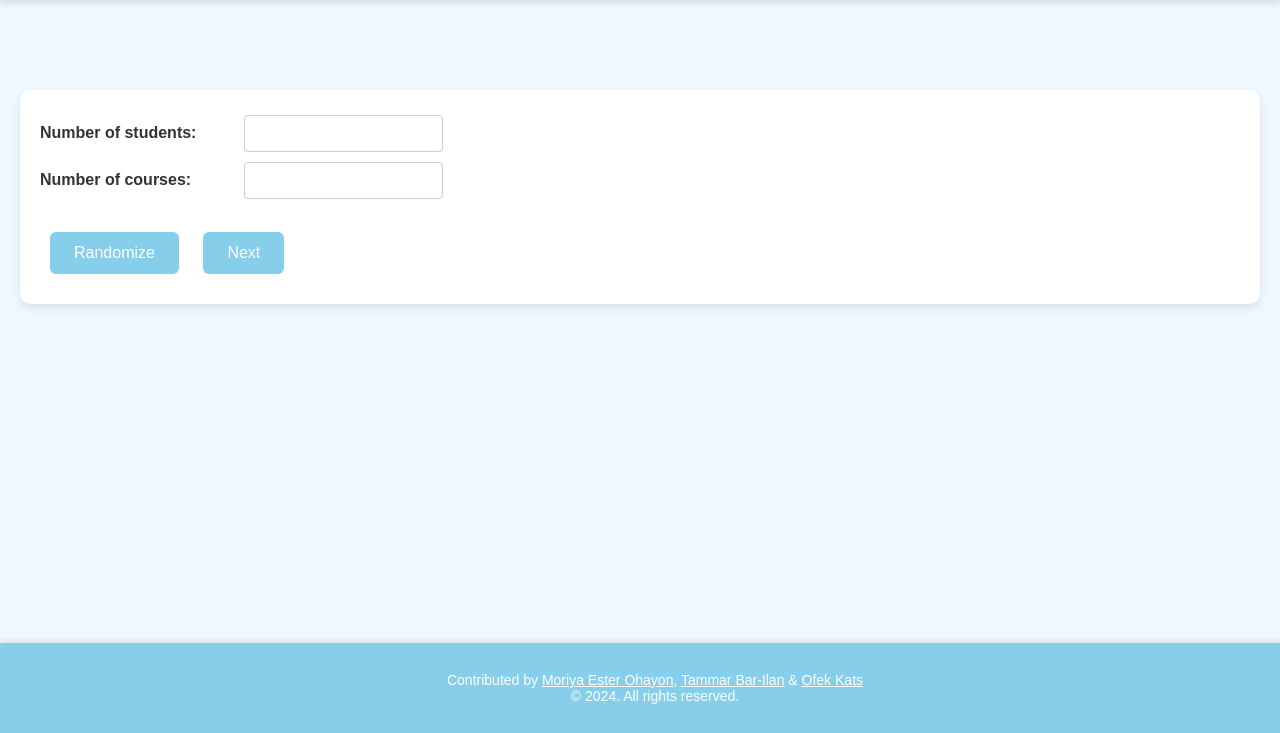
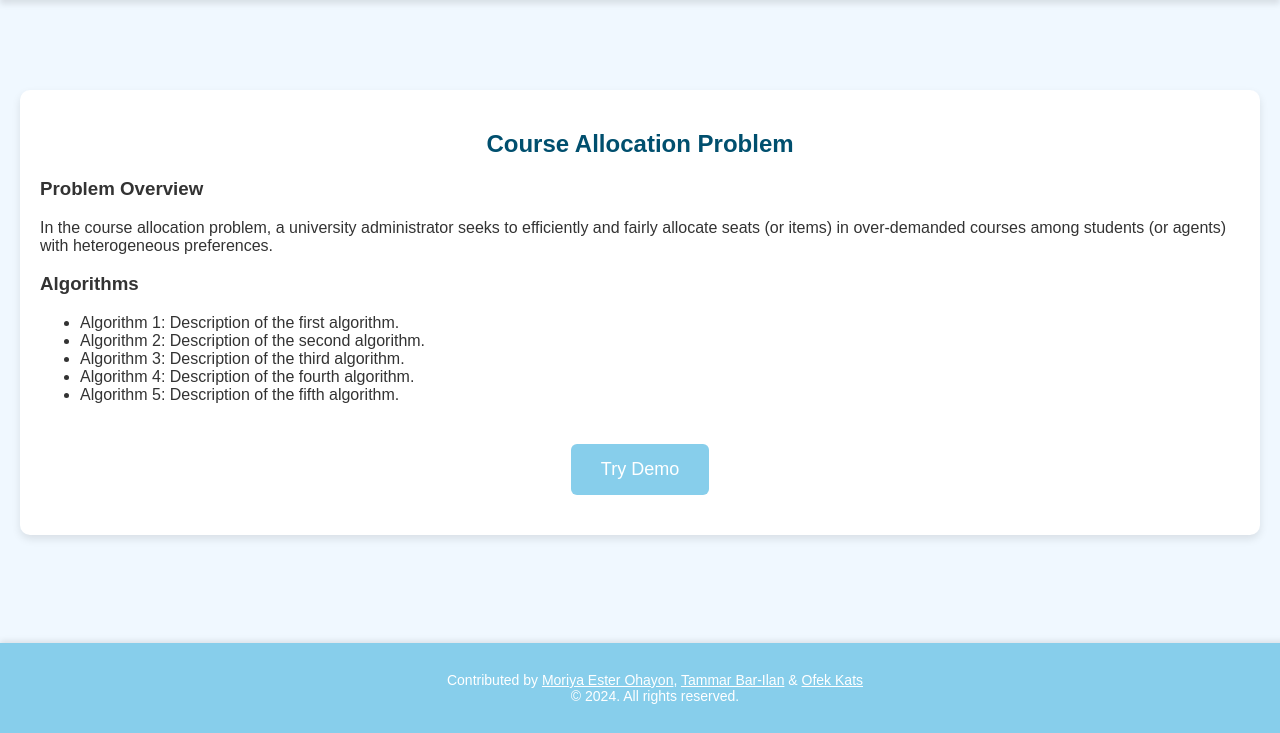
Before and after one commit to Final-Project-fairpyx/website, a Flask app: page / in a window 1280 px wide. Shown: the part 67-800 px from the top of the page. Run offline with Flask 3, Linux system fonts and the light colour scheme.

Commit message:
info page in homepage

```diff
--- a/frontend/static/style.css
+++ b/frontend/static/style.css
@@ -126,6 +126,33 @@ button {
     border-radius: 6px;
     cursor: pointer;
 }
+
+/* Ensure the button looks consistent with others */
+.button {
+    background-color: #87ceeb;
+    color: #fff;
+    border: none;
+    padding: 15px 30px; /* Increase padding for larger button */
+    text-align: center;
+    text-decoration: none;
+    display: inline-block;
+    font-size: 18px; /* Increase font size */
+    margin: 20px auto; /* Center button with margin */
+    cursor: pointer;
+    border-radius: 6px;
+    transition: background-color 0.3s ease; /* Smooth transition for hover effect */
+}
+
+.button:hover {
+    background-color: #004f6e; /* Darker blue for hover effect */
+}
+
+/* Center the button in its container */
+.button-container {
+    text-align: center; /* Center text within container */
+    margin-top: 20px; /* Space above the container */
+}
+
 
 button:hover {
     background-color: #4682b4; /* Slightly darker blue */
--- a/frontend/templates/index.html
+++ b/frontend/templates/index.html
@@ -3,20 +3,8 @@
 <head>
     <meta charset="UTF-8">
     <meta name="viewport" content="width=device-width, initial-scale=1.0">
-    <title>Fair Allocation - Home</title>
+    <title>Fair Allocation - Info</title>
     <link rel="stylesheet" type="text/css" href="{{ url_for('static', filename='style.css') }}">
-    <script>
-        function randomizeNumbers() {
-            // Generate a random number of students between 1 and 10
-            var numStudents = Math.floor(Math.random() * 10) + 1;
-            // Generate a random number of courses between 1 and 10
-            var numCourses = Math.floor(Math.random() * 10) + 1;
-
-            // Set the values to the respective input fields
-            document.getElementById('num_students').value = numStudents;
-            document.getElementById('num_courses').value = numCourses;
-        }
-    </script>
 </head>
 <body>
     <header>
@@ -24,16 +12,31 @@
         <h1>Fair Allocation Demo</h1>
     </header>
     <main>
-        <form action="/" method="post">
-            <label for="num_students">Number of students:</label>
-            <input type="number" id="num_students" name="num_students" min="1" required>
-            <br>
-            <label for="num_courses">Number of courses:</label>
-            <input type="number" id="num_courses" name="num_courses" min="1" required>
-            <br><br>
-            <button type="button" class="random-button" onclick="randomizeNumbers()">Randomize</button>
-            <button type="submit">Next</button>
-        </form>
+        <div class="form">
+        <section>
+            <h1>Course Allocation Problem</h1>
+            <h3>Problem Overview</h3>
+            <p>
+                In the course allocation problem, a university administrator seeks to efficiently and fairly allocate seats (or items) in over-demanded courses among students (or agents) with heterogeneous preferences.
+            </p>
+        </section>
+
+        <section>
+            <h3>Algorithms</h3>
+            <ul class="algorithms">
+                <li>Algorithm 1: Description of the first algorithm.</li>
+                <li>Algorithm 2: Description of the second algorithm.</li>
+                <li>Algorithm 3: Description of the third algorithm.</li>
+                <li>Algorithm 4: Description of the fourth algorithm.</li>
+                <li>Algorithm 5: Description of the fifth algorithm.</li>
+            </ul>
+        </section>
+
+        <!-- Container for the button -->
+        <div class="button-container">
+            <a href="{{ url_for('demo') }}" class="button">Try Demo</a>
+        </div>
+    </div>
     </main>
     <footer>
         <p>Contributed by
--- a/frontend/templates/result.html
+++ b/frontend/templates/result.html
@@ -179,7 +179,7 @@
 
         <!-- Button to try another demo -->
         <div class="try-another-demo">
-            <a href="{{ url_for('index') }}" class="button">Try Another Demo</a>
+            <a href="{{ url_for('demo') }}" class="button">Try Another Demo</a>
         </div>
         </div>
     </main>
--- a/frontend/web.py
+++ b/frontend/web.py
@@ -20,13 +20,18 @@ solver_mapping = {
 }
 
 # Home route to choose the number of students and courses
-@app.route('/', methods=['GET', 'POST'])
+@app.route('/', methods=['GET'])
 def index():
+    return render_template('index.html')
+
+
+@app.route('/demo', methods=['GET', 'POST'])
+def demo():
     if request.method == 'POST':
         num_students = int(request.form['num_students'])
         num_courses = int(request.form['num_courses'])
         return redirect(url_for('input_details', num_students=num_students, num_courses=num_courses))
-    return render_template('index.html')
+    return render_template('demo.html')
 
 
 # Route to input student and course details
@@ -35,7 +40,6 @@ def input_details(num_students, num_courses):
     if request.method == 'POST':
         students = []
         courses = []
-
 
         # Extract student details
         for i in range(num_students):
```
Also changed, not shown: frontend/templates/demo.html (added, +46 -0 lines).
